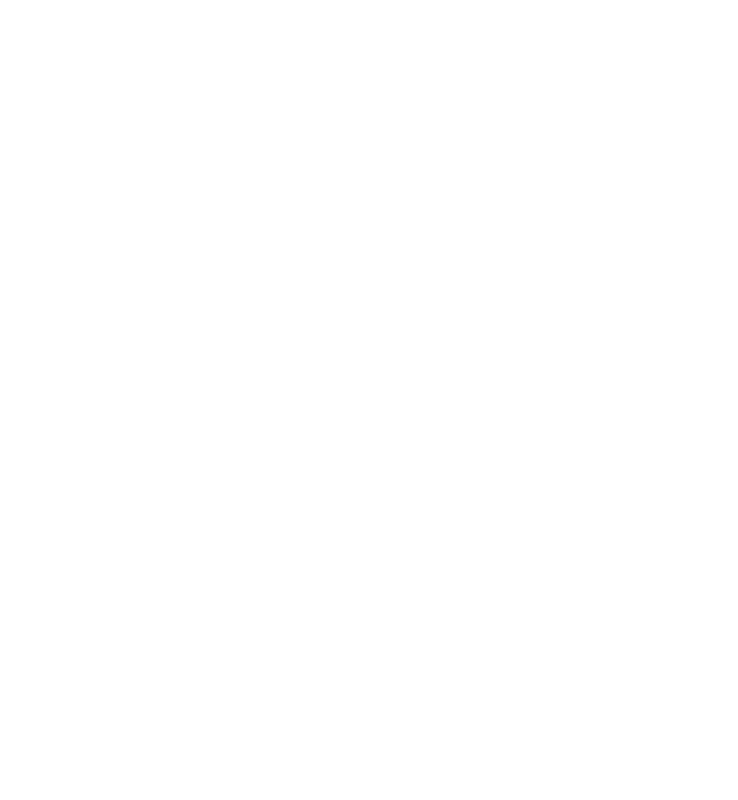
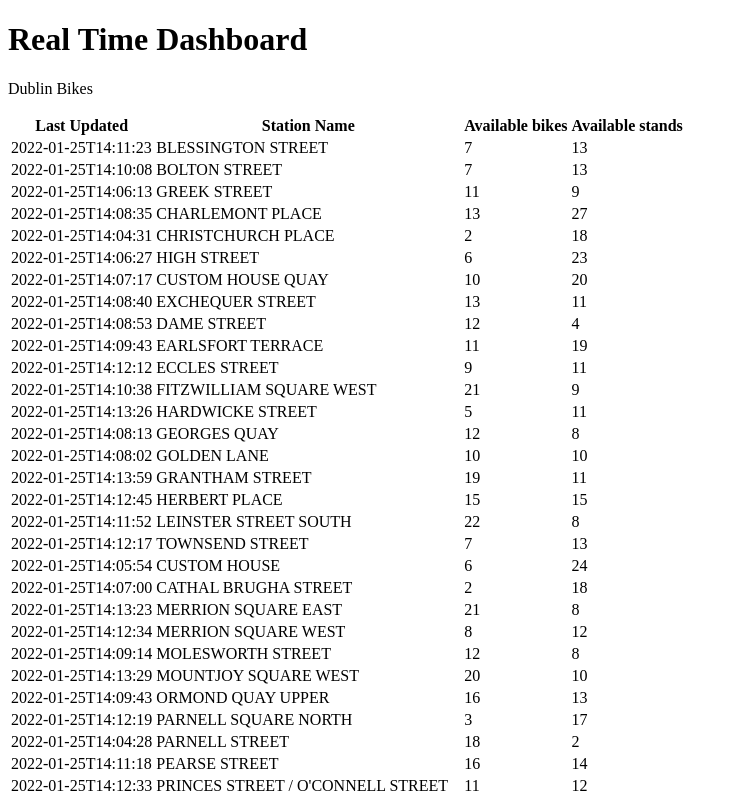
Before and after one commit to akashpatil7/sustainable-city-management-ui, an Angular app in the folder scm-ui/: page /real-time-dashboard in a window 1280 px wide. Before the commit this address led to /. Shown: the top 800 px of the page, without its empty margins (0-738 px from the left). Built offline with nearby package versions, Linux system fonts and the light colour scheme.

Commit message:
add real-time-dashboard component

```diff
--- a/scm-ui/src/app/app-routing.module.ts
+++ b/scm-ui/src/app/app-routing.module.ts
@@ -2,11 +2,13 @@ import { NgModule } from '@angular/core';
 import { RouterModule, Routes } from '@angular/router';
 import { TrendAnalysisDashboardComponent } from './trend-analysis-dashboard/trend-analysis-dashboard.component';
 import { RecommendationDashboardComponent } from './recommendation-dashboard/recommendation-dashboard.component';
+import { RealTimeDashboardComponent } from './real-time-dashboard/real-time-dashboard.component';
 
 
 const routes: Routes = [
   { path: 'trends', component: TrendAnalysisDashboardComponent},
   { path: 'recommendations', component: RecommendationDashboardComponent},
+  { path: 'real-time-dashboard', component: RealTimeDashboardComponent}
 
 ];
 
--- a/scm-ui/src/app/app.module.ts
+++ b/scm-ui/src/app/app.module.ts
@@ -7,6 +7,7 @@ import { AppComponent } from './app.component';
 import { UserServiceComponentComponent } from './user-service-component/user-service-component.component';
 import { TrendAnalysisDashboardComponent } from './trend-analysis-dashboard/trend-analysis-dashboard.component';
 import { RecommendationDashboardComponent } from './recommendation-dashboard/recommendation-dashboard.component';
+import { RealTimeDashboardComponent } from './real-time-dashboard/real-time-dashboard.component';
 
 @NgModule({
   declarations: [
@@ -14,6 +15,7 @@ import { RecommendationDashboardComponent } from './recommendation-dashboard/rec
     UserServiceComponentComponent,
     TrendAnalysisDashboardComponent,
     RecommendationDashboardComponent,
+    RealTimeDashboardComponent,
   ],
   imports: [
     BrowserModule,
--- /dev/null
+++ b/scm-ui/src/app/real-time-dashboard/real-time-dashboard.component.html
@@ -0,0 +1,19 @@
+<h1> Real Time Dashboard </h1>
+
+<p> Dublin Bikes </p>
+
+<table>
+    <tr>
+      <th> Last Updated </th>
+      <th> Station Name </th>
+      <th> Available bikes </th>
+      <th> Available stands </th>
+    </tr>
+    <tr *ngFor="let data of bikeData">
+        <td>{{data.last_update}}</td>
+        <td>{{data.name}}</td>
+        <td>{{data.available_bikes}}</td>
+        <td>{{data.available_bike_stands}}</td>
+
+    </tr>
+</table>
--- /dev/null
+++ b/scm-ui/src/app/real-time-dashboard/real-time-dashboard.component.ts
@@ -0,0 +1,29 @@
+import { Component, OnInit } from '@angular/core';
+import { HttpClient } from '@angular/common/http';
+
+@Component({
+  selector: 'app-real-time-dashboard',
+  templateUrl: './real-time-dashboard.component.html',
+  styleUrls: ['./real-time-dashboard.component.css']
+})
+export class RealTimeDashboardComponent implements OnInit {
+
+  // array to store each Dublin bike data entry
+  bikeData:any[] = [];
+
+  constructor(private http:HttpClient) { }
+
+  ngOnInit(): void {
+    this.getData();
+  }
+
+  getData() {
+    // get snapshot of data from assets folder
+    this.http.get('../assets/bikeData.json', {responseType: 'json'}).subscribe( (data) => {
+      // store data in local list to display on HTML page
+      this.bikeData = Object.values(data);
+
+    })
+  }
+
+}
```
Also changed, not shown: scm-ui/src/app/real-time-dashboard/real-time-dashboard.component.css (added), 1 other file (tests, documents, lock files or other folders).
